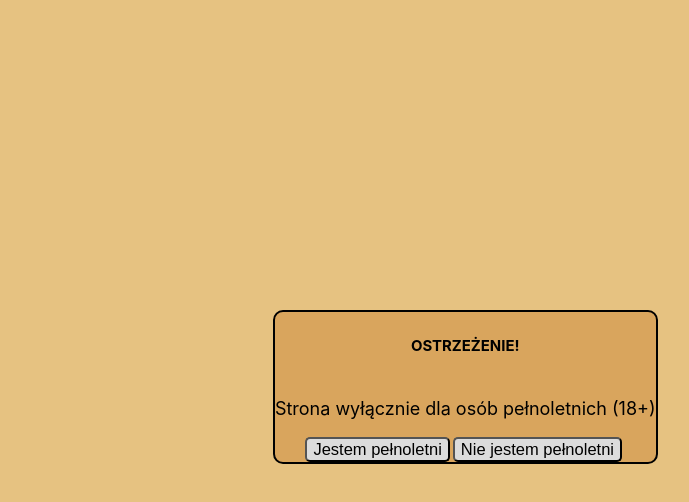
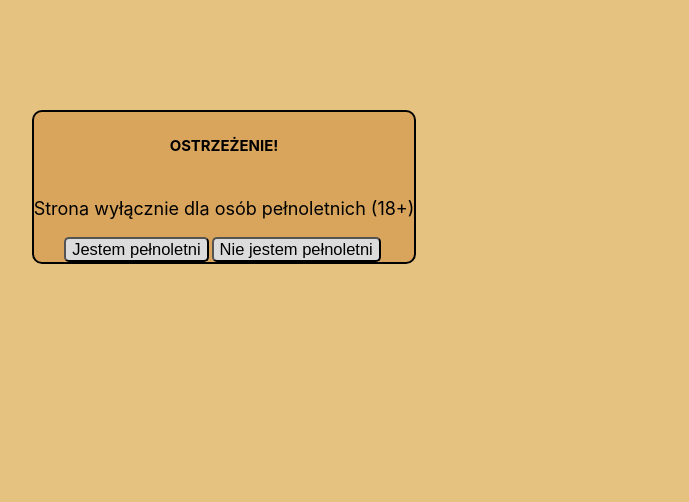
Before and after one commit to k0sior/beer-rating, a React (Create React App) app: page / in a window 1280 px wide. Shown: the top 502 px of the page, without its empty margins (416-1105 px from the left). Built offline with nearby package versions, Linux system fonts and the light colour scheme.

Commit message:
warn adjust

```diff
--- a/src/css/index.scss
+++ b/src/css/index.scss
@@ -30,10 +30,10 @@ body {
 
 
     .warningWrapper {
-      grid-area: main1;
+      grid-area: main;
       display: flex;
       flex-direction: column;
-      justify-self: left;
+      justify-self: center;
       justify-content: center;
       text-align: center;
       font-size: 18px;
```
